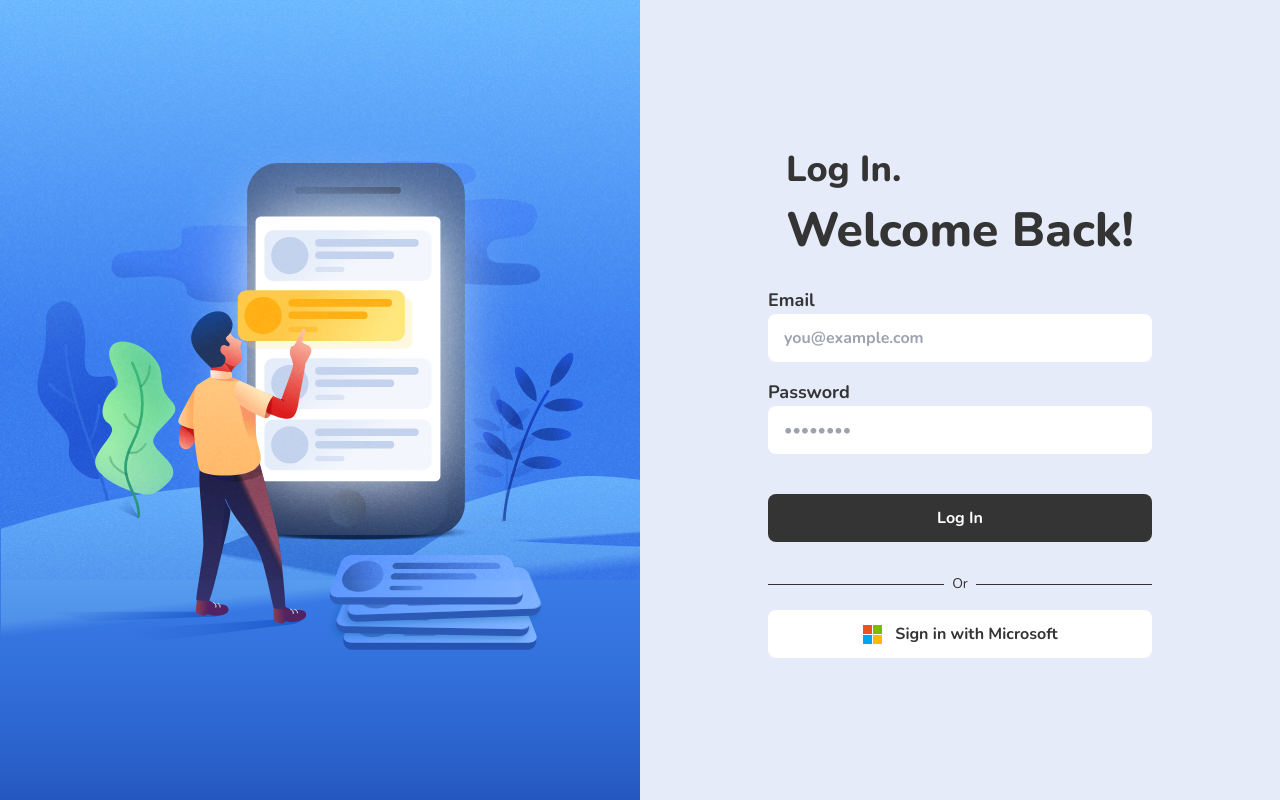
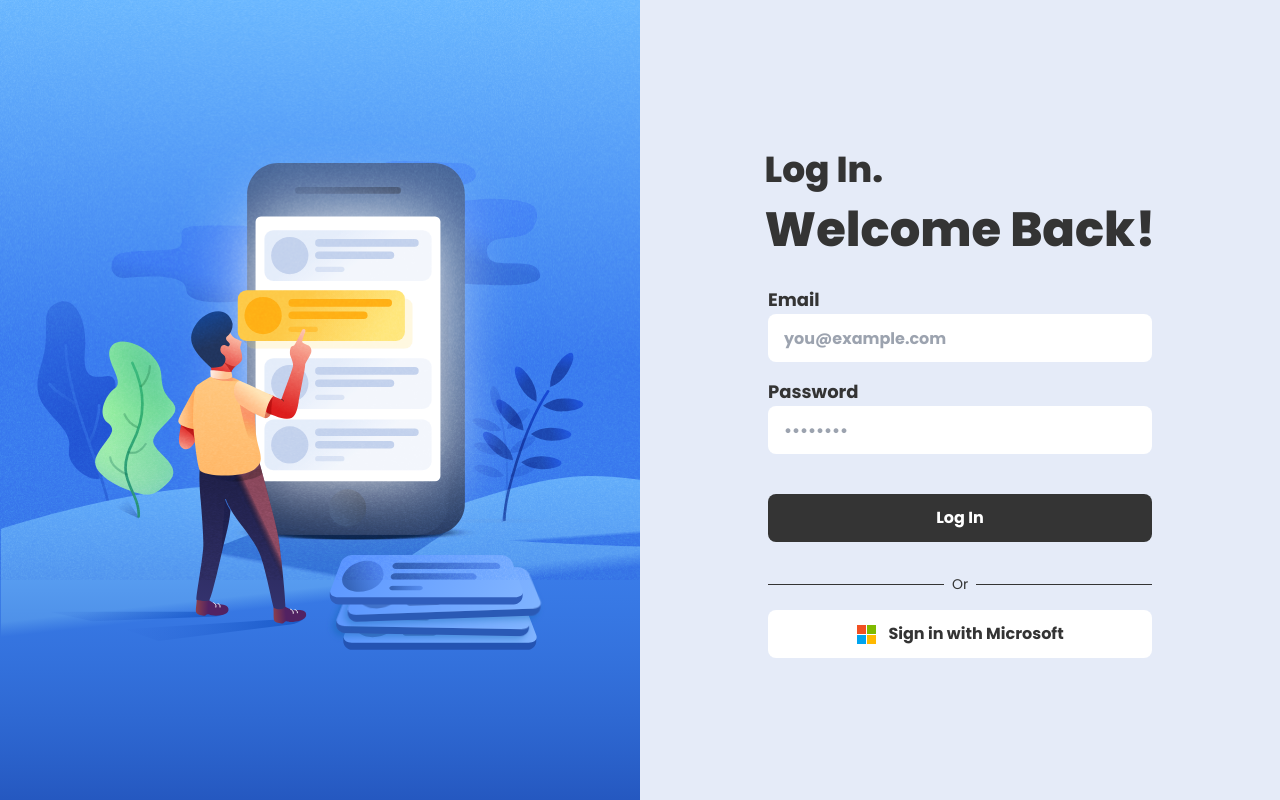
Before and after one commit to orange-skill/client, an Angular app: page /login in a window 1280 px wide. Built offline with nearby package versions, Linux system fonts and the light colour scheme.

Commit message:
fix: use poppins

```diff
--- a/src/app/components/login/login.component.html
+++ b/src/app/components/login/login.component.html
@@ -32,7 +32,7 @@
         </div>
         <div>
             <button class="flex flex-row bg-white w-96 h-12 rounded-lg p-4 font-bold justify-center items-center">
-                <svg xmlns="http://www.w3.org/2000/svg" width="21" height="21" viewBox="0 0 21 21" class="mr-3">
+                <svg xmlns="http://www.w3.org/2000/svg" width="20" height="20" viewBox="0 0 20 20" class="mr-3">
                     <title>MS-SymbolLockup</title>
                     <rect x="1" y="1" width="9" height="9" fill="#f25022" />
                     <rect x="1" y="11" width="9" height="9" fill="#00a4ef" />
--- a/src/index.html
+++ b/src/index.html
@@ -7,7 +7,10 @@
   <base href="/">
   <meta name="viewport" content="width=device-width, initial-scale=1">
   <link rel="icon" type="image/x-icon" href="favicon.ico">
-  <link href="https://fonts.googleapis.com/css2?family=Nunito:wght@200;300;400;600;700;800;900&display=swap" rel="stylesheet">
+  <!-- <link href="https://fonts.googleapis.com/css2?family=Nunito:wght@200;300;400;600;700;800;900&display=swap" rel="stylesheet"> -->
+  <link rel="preconnect" href="https://fonts.googleapis.com">
+  <link rel="preconnect" href="https://fonts.gstatic.com" crossorigin>
+  <link href="https://fonts.googleapis.com/css2?family=Poppins:wght@100;200;300;400;500;600;700;800;900&display=swap" rel="stylesheet">
 </head>
 
 <body>
--- a/src/styles.css
+++ b/src/styles.css
@@ -3,6 +3,9 @@
 @tailwind components;
 @tailwind utilities;
 
+/* * {
+  font-family: "Nunito", sans-serif !important;
+} */
 * {
-  font-family: "Nunito", sans-serif !important;
+  font-family: "Poppins", sans-serif !important;
 }
```
